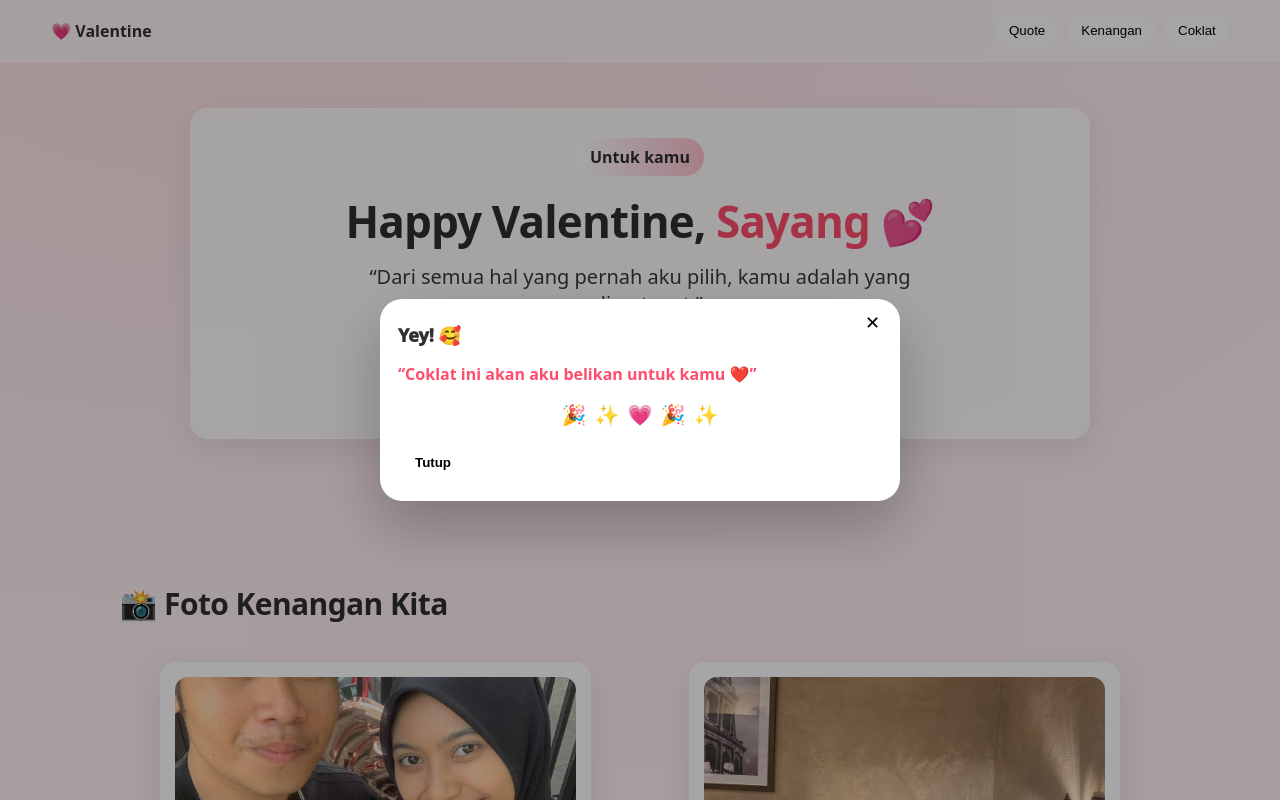
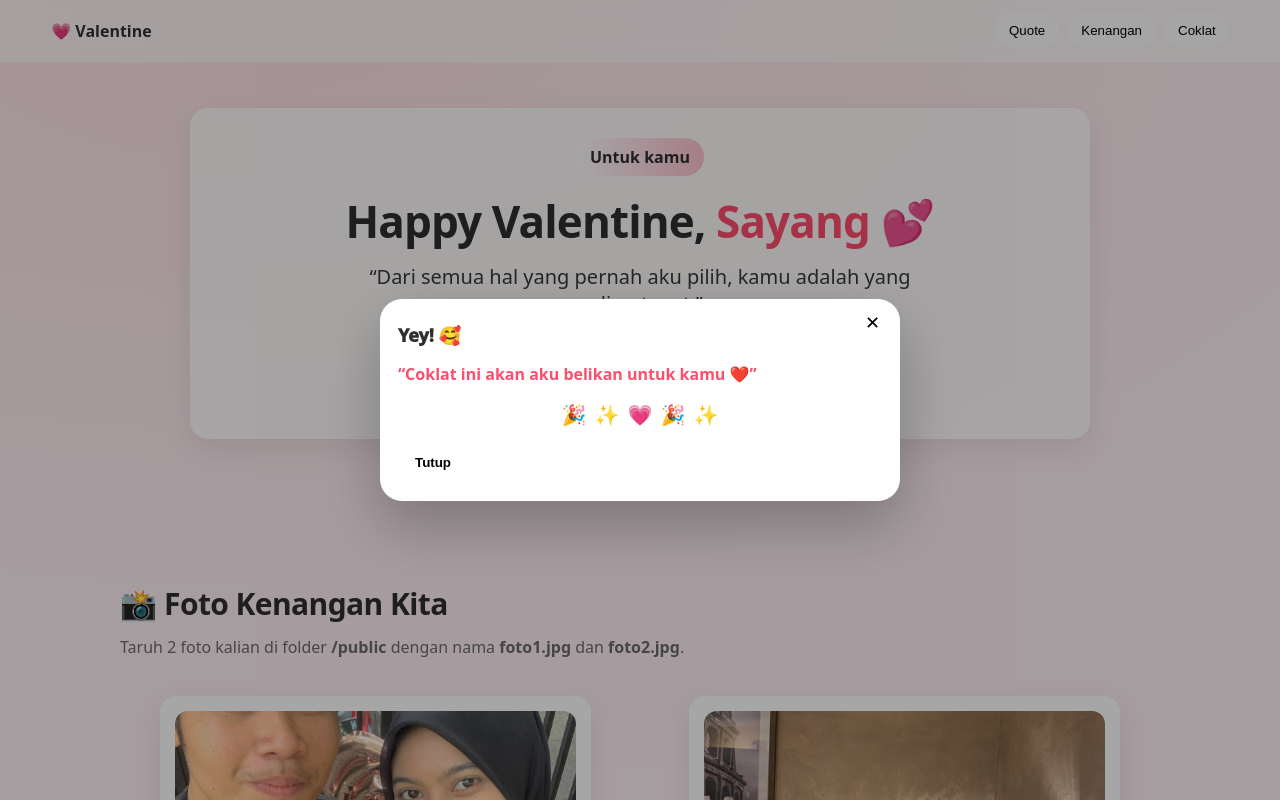
Before and after one commit to alohaitskii/valentine, a website built with Vite: page index.html in a window 1280 px wide. Shown: the top 800 px of the page. Built offline with nearby package versions, Linux system fonts and the light colour scheme.

Commit message:
update valentine

```diff
--- a/index.html
+++ b/index.html
@@ -35,6 +35,7 @@
         <div class="container">
           <h2>📸 Foto Kenangan Kita</h2>
           <p class="sub">
+            Taruh 2 foto kalian di folder <b>/public</b> dengan nama <b>foto1.jpg</b> dan <b>foto2.jpg</b>.
           </p>
 
           <div class="grid photos">
```
